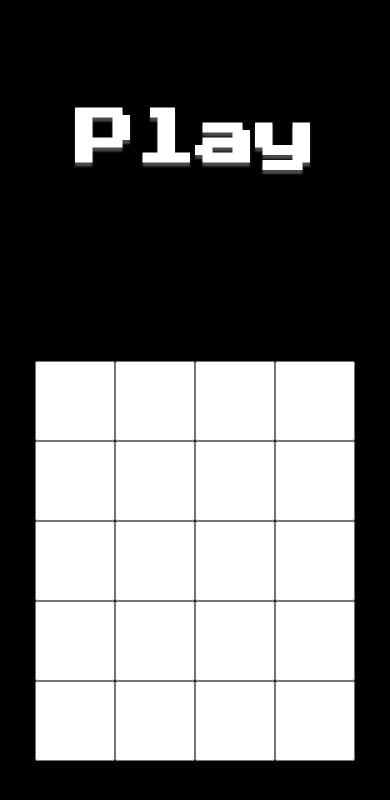
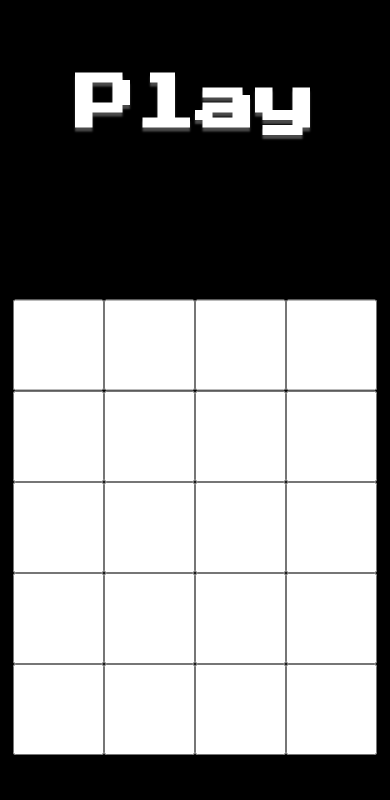
Before and after one commit to joaquinIMB/ClickVeloz, a plain HTML site: page index.html in a window 390 px wide. Both pictures are taken after a click on the element "Easy". Drawn offline with Linux system fonts and the light colour scheme.

Commit message:
corrected resposive design

```diff
--- a/estilos.css
+++ b/estilos.css
@@ -31,7 +31,7 @@ body {
 
 .modes {
   width: 100%;
-  height: 30%;
+  height: 25%;
   margin: 0 auto;
   display: flex;
   flex-flow: column nowrap;
@@ -76,7 +76,7 @@ body {
   background: #000000;
   text-shadow: 0px 4px 2px #4a4a4a;
   position: relative;
-  top: 20px;
+  top: 5px;
 }
 
 .all_squares {
@@ -166,10 +166,10 @@ body {
   }
   .all_squares {
     width: 100%;
-    top: -10;
+    top: -10px;
   }
   .square {
-    width: 5rem;
-    height: 5rem;
+    width: 5.7rem;
+    height: 5.7rem;
   }
 }
```
